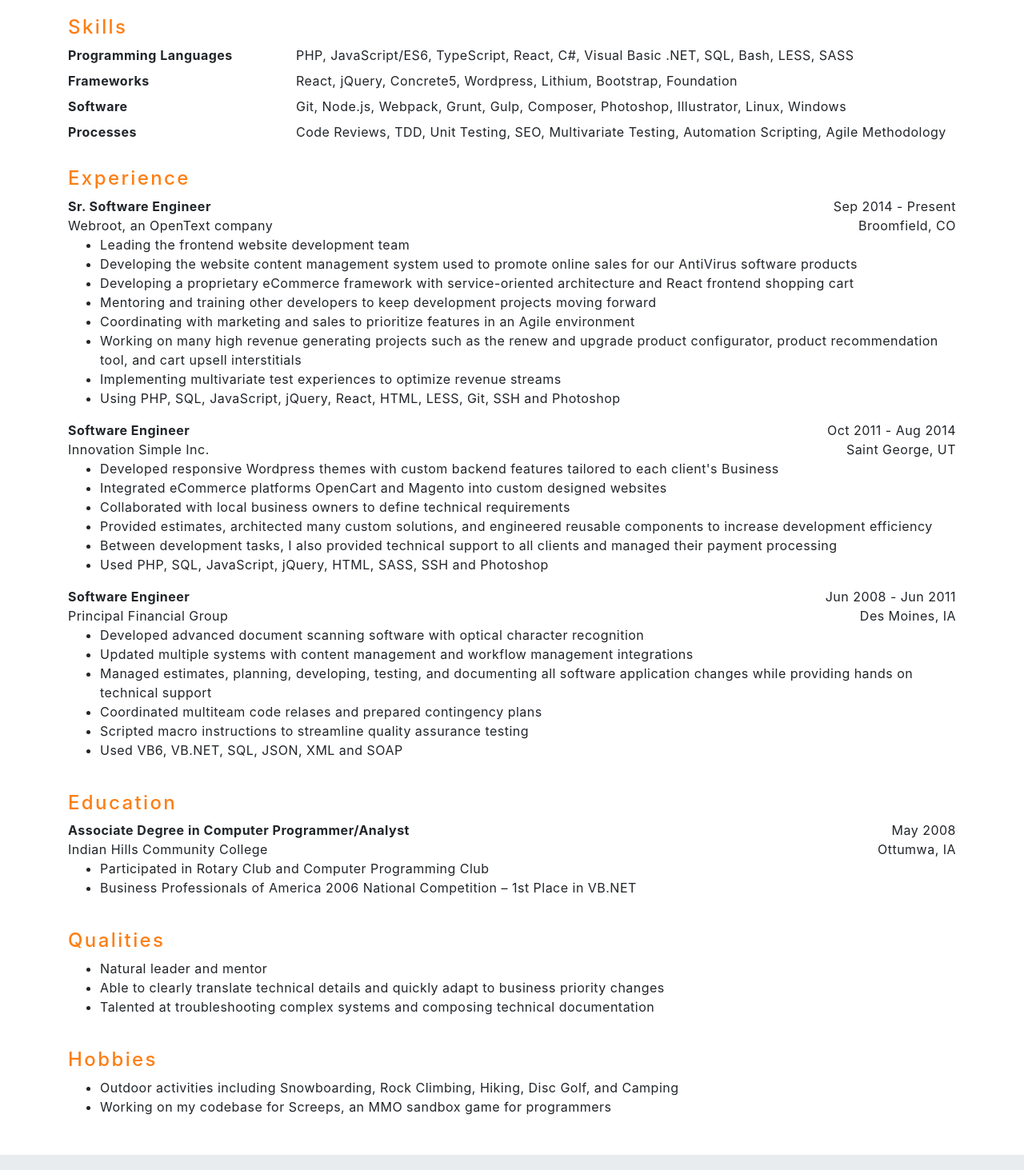
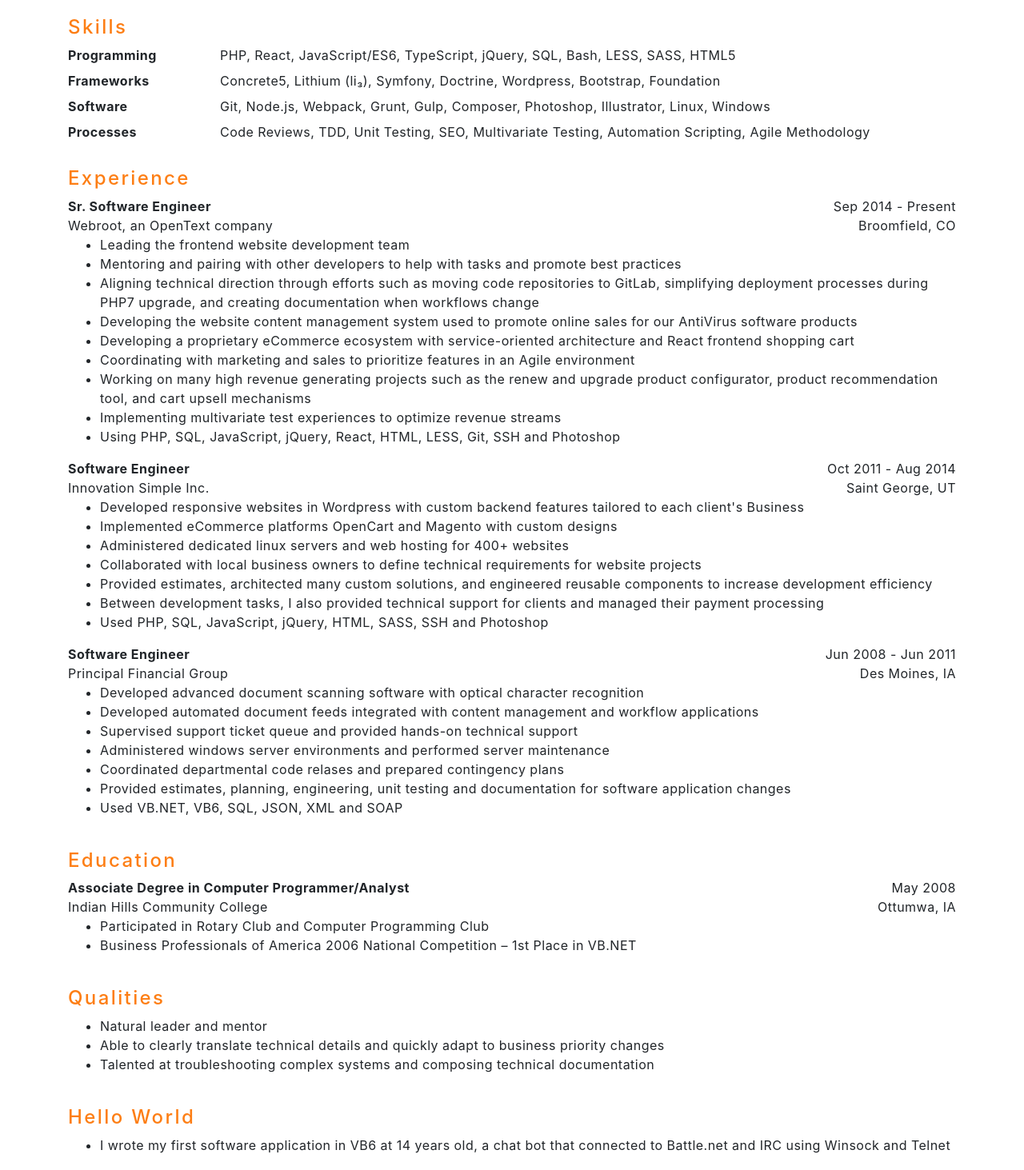
Before and after one commit to meyer678/resume, a React (Create React App) app: page / in a window 1280 px wide. Shown: the part 360-1823 px from the top of the page at 80% size. Built offline with nearby package versions, Linux system fonts and the light colour scheme.

Commit message:
Content updates, added hello world section

```diff
--- a/src/data/content.json
+++ b/src/data/content.json
@@ -13,12 +13,12 @@
         "heading": "Skills",
         "categorySkills": [
             {
-                "title": "Programming Languages",
-                "content": "PHP, JavaScript/ES6, TypeScript, React, C#, Visual Basic .NET, SQL, Bash, LESS, SASS"
+                "title": "Programming",
+                "content": "PHP, React, JavaScript/ES6, TypeScript, jQuery, SQL, Bash, LESS, SASS, HTML5"
             },
             {
                 "title": "Frameworks",
-                "content": "React, jQuery, Concrete5, Wordpress, Lithium, Bootstrap, Foundation"
+                "content": "Concrete5, Lithium (li₃), Symfony, Doctrine, Wordpress, Bootstrap, Foundation"
             },
             {
                 "title": "Software",
@@ -59,11 +59,12 @@
                 "date": "Sep 2014 - Present",
                 "items": [
                     "Leading the frontend website development team",
+                    "Mentoring and pairing with other developers to help with tasks and promote best practices",
+                    "Aligning technical direction through efforts such as moving code repositories to GitLab, simplifying deployment processes during PHP7 upgrade, and creating documentation when workflows change",
                     "Developing the website content management system used to promote online sales for our AntiVirus software products",
-                    "Developing a proprietary eCommerce framework with service-oriented architecture and React frontend shopping cart",
-                    "Mentoring and training other developers to keep development projects moving forward",
+                    "Developing a proprietary eCommerce ecosystem with service-oriented architecture and React frontend shopping cart",
                     "Coordinating with marketing and sales to prioritize features in an Agile environment",
-                    "Working on many high revenue generating projects such as the renew and upgrade product configurator, product recommendation tool, and cart upsell interstitials",
+                    "Working on many high revenue generating projects such as the renew and upgrade product configurator, product recommendation tool, and cart upsell mechanisms",
                     "Implementing multivariate test experiences to optimize revenue streams",
                     "Using PHP, SQL, JavaScript, jQuery, React, HTML, LESS, Git, SSH and Photoshop"
                 ]
@@ -74,11 +75,12 @@
                 "location": "Saint George, UT",
                 "date": "Oct 2011 - Aug 2014",
                 "items": [
-                    "Developed responsive Wordpress themes with custom backend features tailored to each client's Business",
-                    "Integrated eCommerce platforms OpenCart and Magento into custom designed websites",
-                    "Collaborated with local business owners to define technical requirements",
+                    "Developed responsive websites in Wordpress with custom backend features tailored to each client's Business",
+                    "Implemented eCommerce platforms OpenCart and Magento with custom designs",
+                    "Administered dedicated linux servers and web hosting for 400+ websites",
+                    "Collaborated with local business owners to define technical requirements for website projects",
                     "Provided estimates, architected many custom solutions, and engineered reusable components to increase development efficiency",
-                    "Between development tasks, I also provided technical support to all clients and managed their payment processing",
+                    "Between development tasks, I also provided technical support for clients and managed their payment processing",
                     "Used PHP, SQL, JavaScript, jQuery, HTML, SASS, SSH and Photoshop"
                 ]
             },
@@ -89,13 +91,20 @@
                 "date": "Jun 2008 - Jun 2011",
                 "items": [
                     "Developed advanced document scanning software with optical character recognition",
-                    "Updated multiple systems with content management and workflow management integrations",
-                    "Managed estimates, planning, developing, testing, and documenting all software application changes while providing hands on technical support",
-                    "Coordinated multiteam code relases and prepared contingency plans",
-                    "Scripted macro instructions to streamline quality assurance testing",
-                    "Used VB6, VB.NET, SQL, JSON, XML and SOAP"
+                    "Developed automated document feeds integrated with content management and workflow applications",
+                    "Supervised support ticket queue and provided hands-on technical support",
+                    "Administered windows server environments and performed server maintenance",
+                    "Coordinated departmental code relases and prepared contingency plans",
+                    "Provided estimates, planning, engineering, unit testing and documentation for software application changes",
+                    "Used VB.NET, VB6, SQL, JSON, XML and SOAP"
                 ]
             }
+        ]
+    },
+    "helloworld": {
+        "heading": "Hello World",
+        "list": [
+            "I wrote my first software application in VB6 at 14 years old, a chat bot that connected to Battle.net and IRC using Winsock and Telnet"
         ]
     },
     "hobbies": {
--- a/src/pages/main.jsx
+++ b/src/pages/main.jsx
@@ -14,6 +14,7 @@ class Main extends React.Component {
         <Experience />
         <Education />
         <Qualities />
+        <HelloWorld />
         <Hobbies />
         <Footer />
       </div>
@@ -81,8 +82,8 @@ class Skills extends React.Component {
           <dl className="row">
             {data.categorySkills.map((object) => {
               return [
-                <dt className="col-sm-3">{object.title}</dt>,
-                <dd className="col-sm-9">{object.content}</dd>
+                <dt className="col-sm-3 col-md-2">{object.title}</dt>,
+                <dd className="col-sm-9 col-md-10">{object.content}</dd>
               ]
             })}
           </dl>
@@ -164,10 +165,10 @@ class Experience extends React.Component {
           {data.positions.map((object) => {
             return ([
               <Row>
-                <Col xs={7} sm={8}>
+                <Col xs={6} sm={8}>
                   <strong>{object.title}</strong>
                 </Col>
-                <Col xs={5} sm={4} className="text-right">{object.date}</Col>
+                <Col xs={6} sm={4} className="text-right">{object.date}</Col>
               </Row>,
               <Row>
                 <Col xs={7} sm={8}>{object.company}</Col>
@@ -184,6 +185,28 @@ class Experience extends React.Component {
               </Row>
             ])
           })}
+        </Container>
+      </section>
+    );
+  }
+}
+
+class HelloWorld extends React.Component {
+  render() {
+    const data = content.helloworld;
+    return (
+      <section className="helloworld mt-4 mb-5">
+        <Container>
+          <Row>
+            <Col>
+              <h4>{data.heading}</h4>
+              <ul className="mb-0">
+                {data.list.map((value) => {
+                  return <li>{value}</li>
+                })}
+              </ul>
+            </Col>
+          </Row>
         </Container>
       </section>
     );
```
